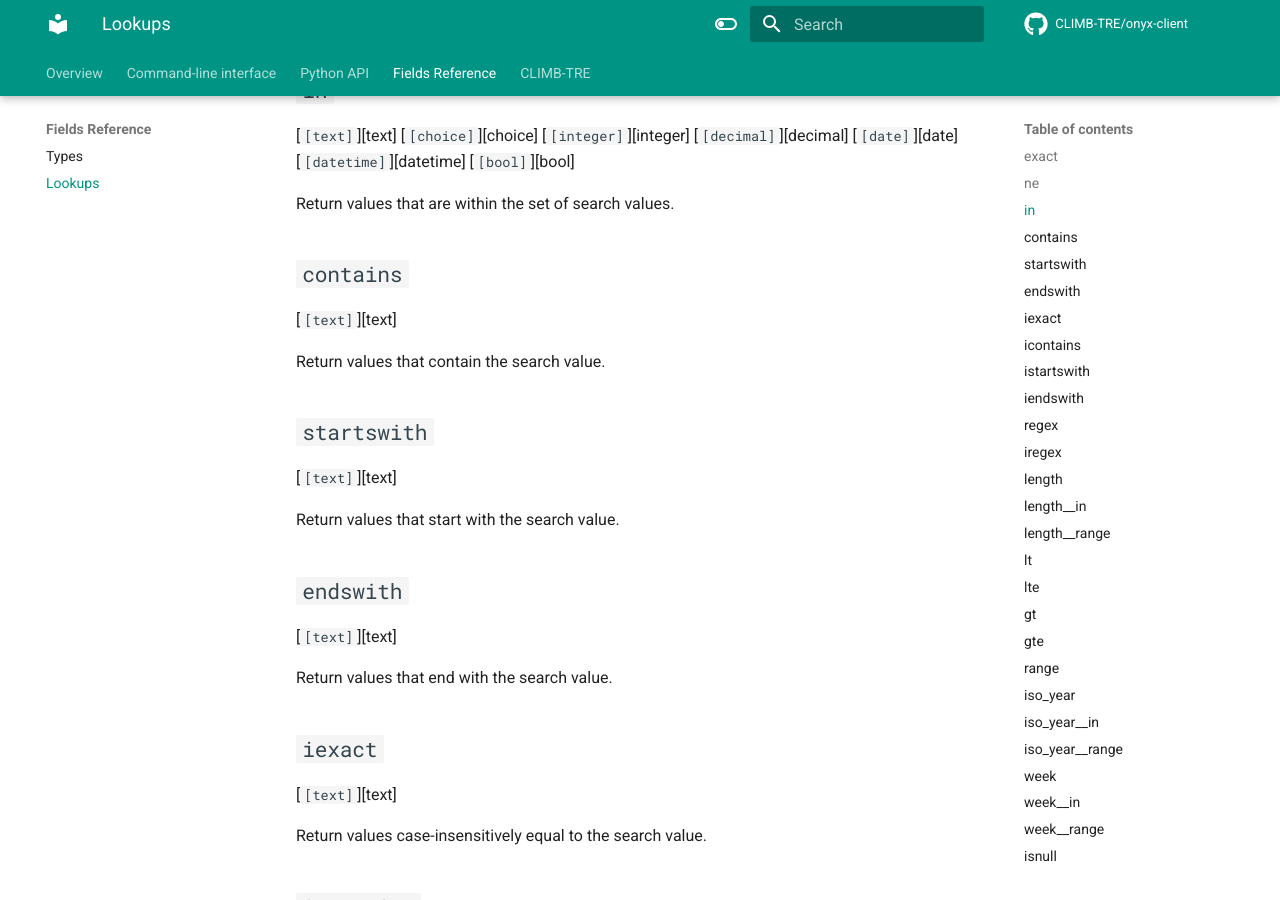
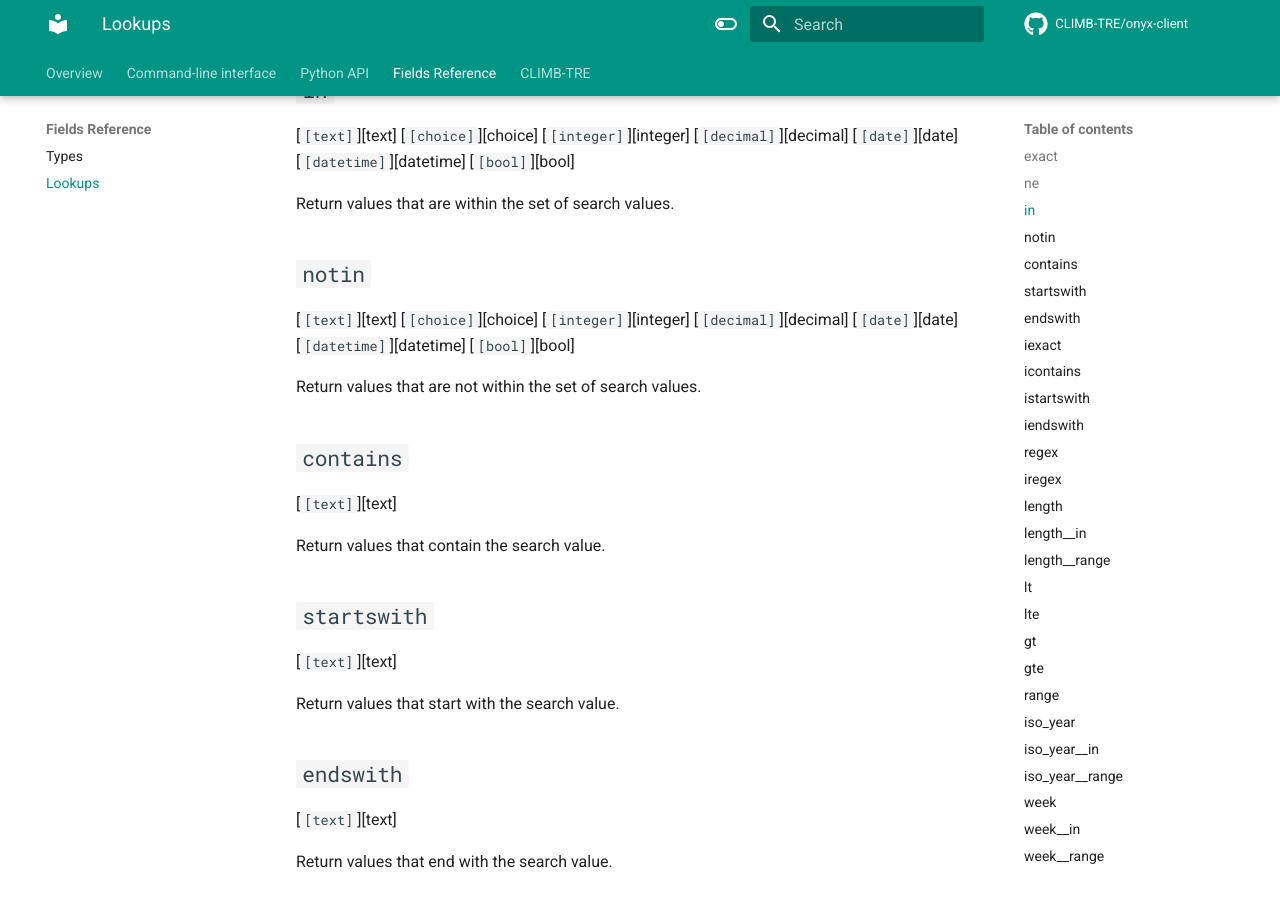
Before and after one commit to CLIMB-TRE/onyx-client, an MkDocs documentation site: the page built from docs/fields/lookups.md, in a window 1280 px wide and 900 px high, scrolled down 630 px. Built offline with MkDocs 1.6.1 and Material for MkDocs 9.7.7, drawn with Linux system fonts in a browser that asks for light colours; comment, search, counter and statistics services are not loaded.

Commit message:
Updated docs to include

```diff
--- a/docs/fields/lookups.md
+++ b/docs/fields/lookups.md
@@ -38,6 +38,18 @@ Return values not equal to the search value.
 [`[bool]`][bool]
 
 Return values that are within the set of search values.
+
+## `notin`
+
+[`[text]`][text]
+[`[choice]`][choice]
+[`[integer]`][integer]
+[`[decimal]`][decimal]
+[`[date]`][date]
+[`[datetime]`][datetime]
+[`[bool]`][bool]
+
+Return values that are not within the set of search values.
 
 ## `contains`
 
```
Also changed, not shown: docs/fields/types.md (+7 -0 lines).
